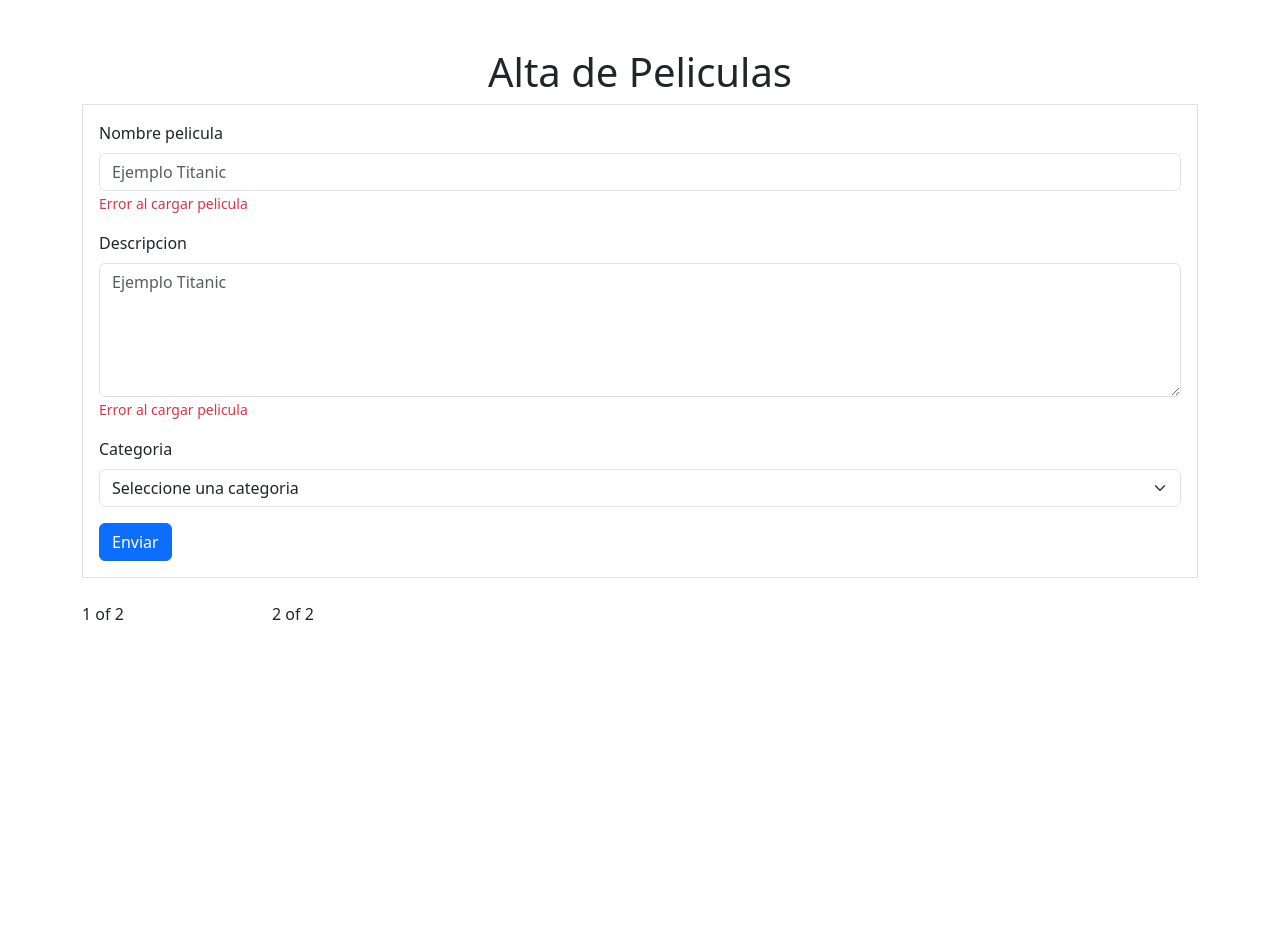
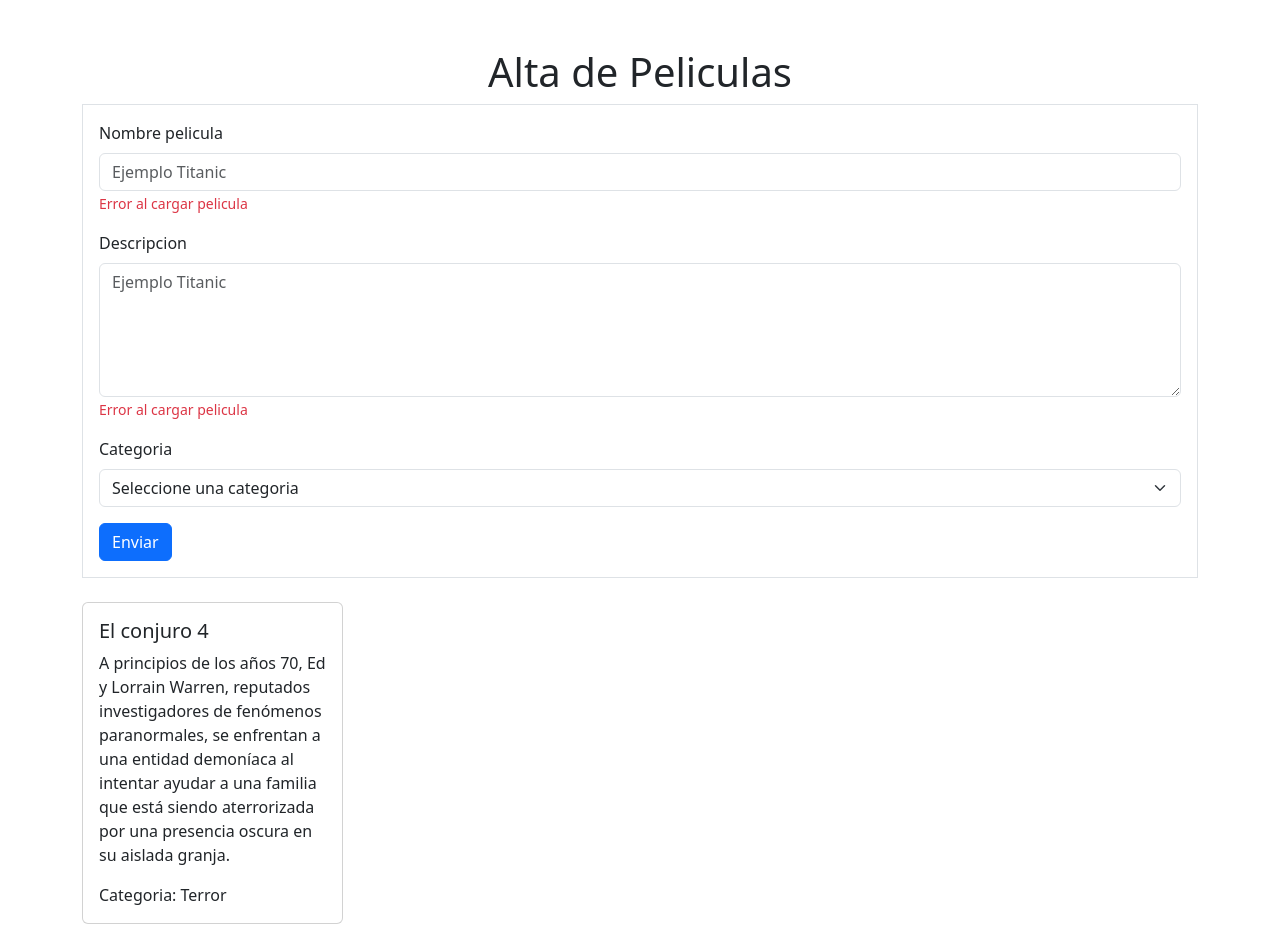
Before and after one commit to basiliomartinez/AltadePeliculas-React, a React (Vite) app: page / in a window 1280 px wide. Shown: the top 952 px of the page. Before the commit the page ends 800 px from the top, so only its background shows below. Built offline with nearby package versions, Linux system fonts and the light colour scheme.

Commit message:
Agregamos las cards que mostraran las peliculas

```diff
--- /dev/null
+++ b/src/components/CardPelicula.jsx
@@ -0,0 +1,21 @@
+import { Card, Col } from "react-bootstrap";
+
+const CardPelicula = () => {
+    return (
+        <Col>
+         <Card >
+      <Card.Body>
+        <Card.Title>El conjuro 4</Card.Title>
+        <Card.Text>
+     A principios de los años 70, Ed y Lorrain Warren, reputados investigadores de fenómenos paranormales, se enfrentan a una entidad demoníaca al intentar ayudar a una familia que está siendo aterrorizada por una presencia oscura en su aislada granja.
+        </Card.Text>
+        <Card.Text>
+            Categoria: Terror
+        </Card.Text>
+      </Card.Body>
+    </Card>
+    </Col>
+    );
+};
+
+export default CardPelicula;
--- a/src/components/GrillaPeliculas.jsx
+++ b/src/components/GrillaPeliculas.jsx
@@ -1,9 +1,11 @@
-import{Row, Col} from"react-bootstrap"
+import{Row} from"react-bootstrap"
+import CardPelicula from "./CardPelicula";
+
 const GrillaPeliculas = () => {
     return (
-              <Row xs={1} md={4} lg={6} className="mt-4">
-        <Col>1 of 2</Col>
-        <Col>2 of 2</Col>
+              <Row xs={1} md={2} lg={4} className="mt-4 gap-3">
+       <CardPelicula></CardPelicula>
+
       </Row>
     );
 };
```
